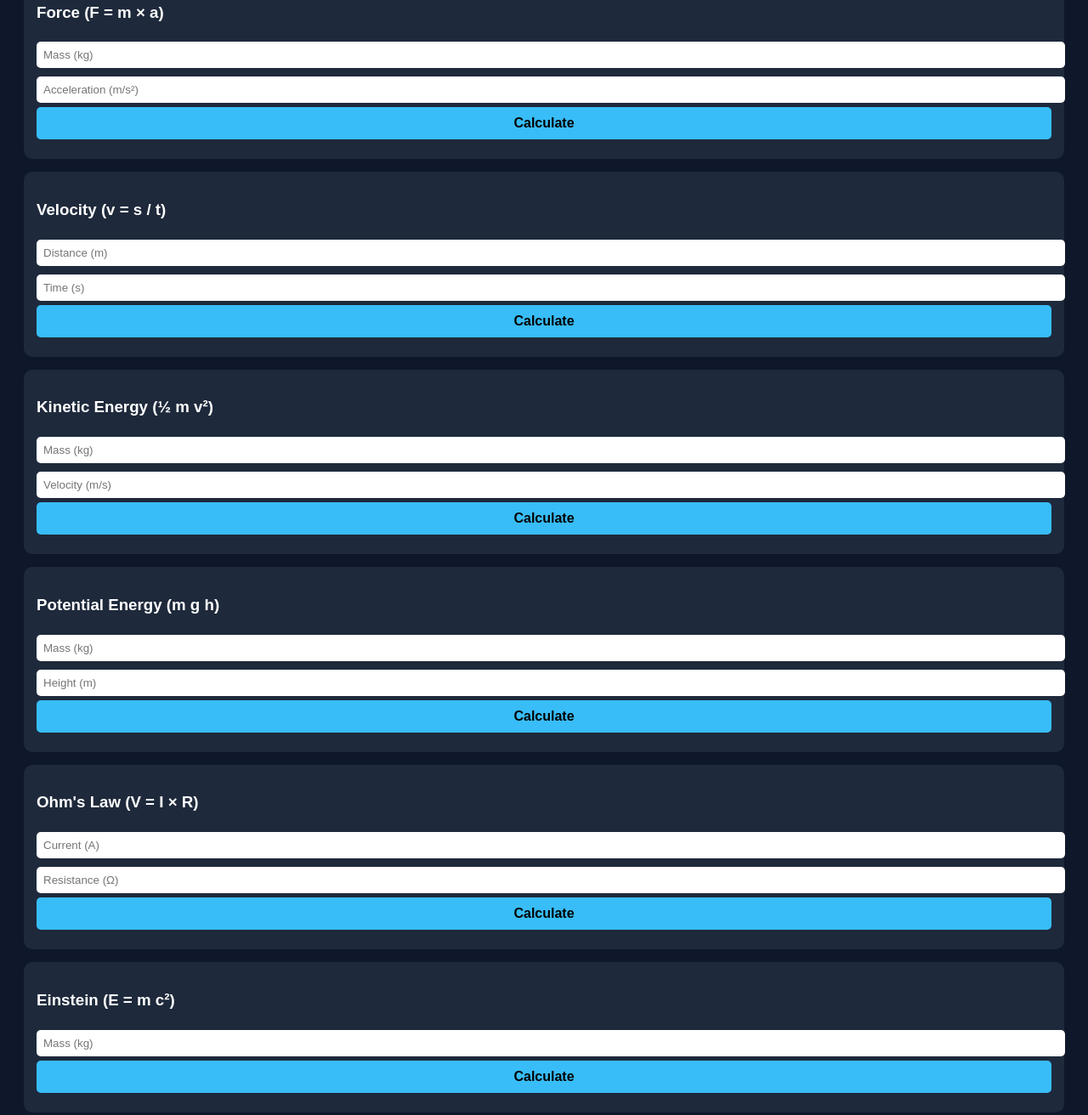
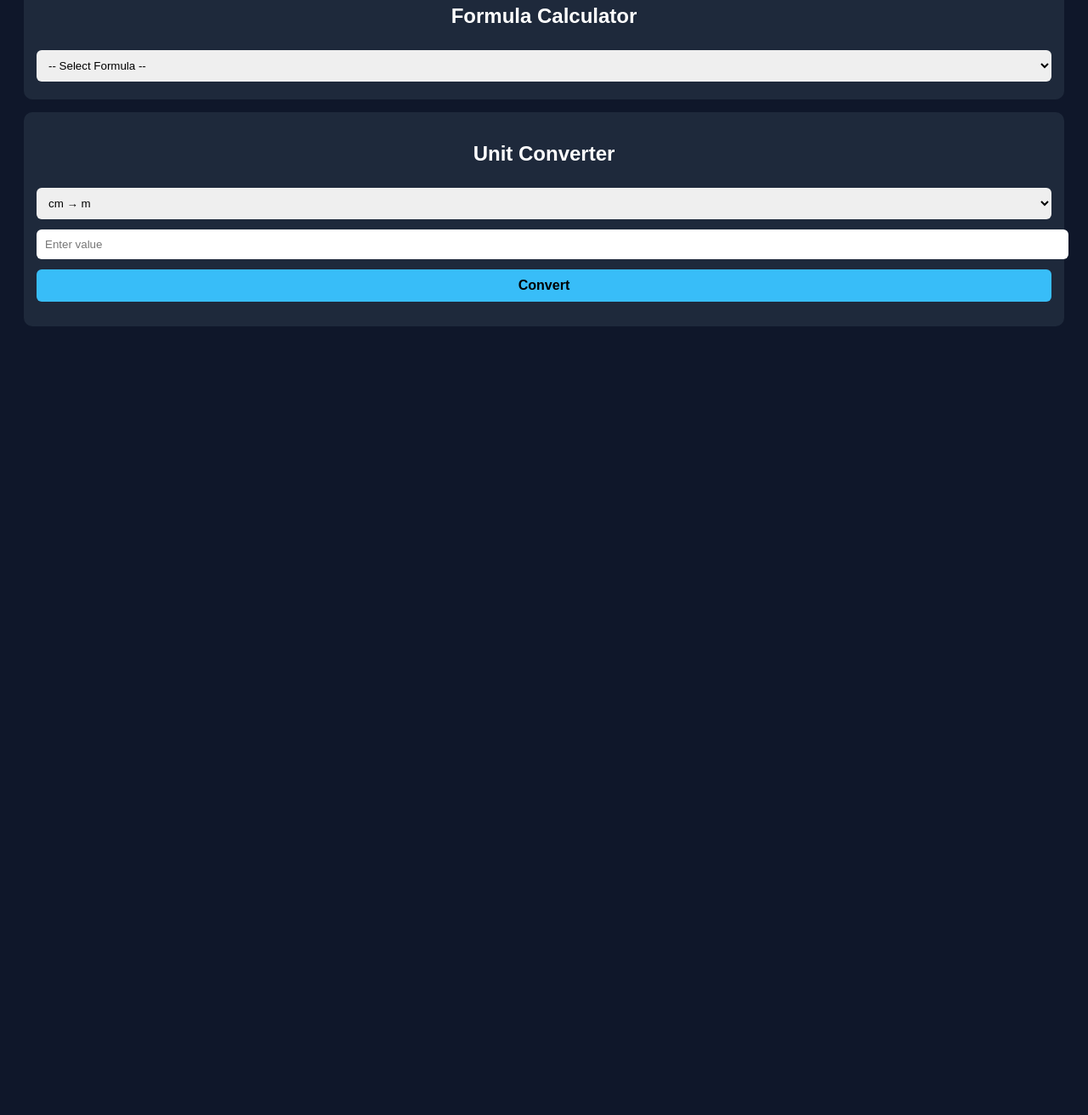
Before and after one commit to Thawtar1440/physics-app, a website: page www/index.html in a window 1280 px wide. Shown: the part 139-1451 px from the top of the page at 85% size. After the commit the page ends 800 px from the top, so only its background shows below. Drawn offline with Linux system fonts and the light colour scheme.

```diff
--- a/www/index.html
+++ b/www/index.html
@@ -1,36 +1,35 @@
 <!DOCTYPE html>
-<html>
+<html lang="en">
 <head>
 <meta charset="UTF-8">
-  <title>Physics Calculator</title>
+<title>Physics Calculator App</title>
 <meta name="viewport" content="width=device-width, initial-scale=1">
+
 <style>
 body {
   font-family: Arial, sans-serif;
   background: #0f172a;
-      color: #fff;
+  color: #ffffff;
   padding: 20px;
 }
-    h1 { text-align: center; }
+h1, h2 {
+  text-align: center;
+}
 .card {
   background: #1e293b;
   padding: 15px;
-      margin-bottom: 15px;
+  margin: 15px 0;
   border-radius: 10px;
 }
-    input {
+input, select, button {
   width: 100%;
-      padding: 8px;
-      margin: 5px 0;
-      border-radius: 5px;
+  padding: 10px;
+  margin: 6px 0;
+  border-radius: 6px;
   border: none;
 }
 button {
-      width: 100%;
-      padding: 10px;
   background: #38bdf8;
-      border: none;
-      border-radius: 5px;
   font-size: 16px;
   font-weight: bold;
 }
@@ -43,91 +42,125 @@
 </head>
 
 <body>
+
 <h1>⚛️ Physics Formula App</h1>
 
+<!-- Formula Calculator -->
 <div class="card">
-  <h3>Force (F = m × a)</h3>
-  <input id="m" placeholder="Mass (kg)">
-  <input id="a" placeholder="Acceleration (m/s²)">
-  <button onclick="force()">Calculate</button>
-  <div class="result" id="force"></div>
+<h2>Formula Calculator</h2>
+
+<select id="formula" onchange="showFormula()">
+  <option value="">-- Select Formula --</option>
+  <option value="speed">Speed (v = d / t)</option>
+  <option value="force">Force (F = m × a)</option>
+  <option value="ohm">Ohm's Law (V = I × R)</option>
+  <option value="ke">Kinetic Energy (½mv²)</option>
+</select>
+
+<div id="formulaBox"></div>
 </div>
 
+<!-- Unit Converter -->
 <div class="card">
-  <h3>Velocity (v = s / t)</h3>
-  <input id="s" placeholder="Distance (m)">
-  <input id="t" placeholder="Time (s)">
-  <button onclick="velocity()">Calculate</button>
-  <div class="result" id="velocity"></div>
-</div>
+<h2>Unit Converter</h2>
 
-<div class="card">
-  <h3>Kinetic Energy (½ m v²)</h3>
-  <input id="km" placeholder="Mass (kg)">
-  <input id="kv" placeholder="Velocity (m/s)">
-  <button onclick="ke()">Calculate</button>
-  <div class="result" id="ke"></div>
-</div>
+<select id="unit">
+  <option value="cm">cm → m</option>
+  <option value="km">km → m</option>
+  <option value="g">g → kg</option>
+</select>
 
-<div class="card">
-  <h3>Potential Energy (m g h)</h3>
-  <input id="pm" placeholder="Mass (kg)">
-  <input id="h" placeholder="Height (m)">
-  <button onclick="pe()">Calculate</button>
-  <div class="result" id="pe"></div>
-</div>
-
-<div class="card">
-  <h3>Ohm's Law (V = I × R)</h3>
-  <input id="i" placeholder="Current (A)">
-  <input id="r" placeholder="Resistance (Ω)">
-  <button onclick="ohm()">Calculate</button>
-  <div class="result" id="ohm"></div>
-</div>
-
-<div class="card">
-  <h3>Einstein (E = m c²)</h3>
-  <input id="em" placeholder="Mass (kg)">
-  <button onclick="einstein()">Calculate</button>
-  <div class="result" id="einstein"></div>
+<input id="uval" placeholder="Enter value">
+<button onclick="convert()">Convert</button>
+<div class="result" id="uout"></div>
 </div>
 
 <script>
-function force(){
-  let m = +document.getElementById("m").value;
-  let a = +document.getElementById("a").value;
-  document.getElementById("force").innerText = "F = " + (m*a) + " N";
+function showFormula(){
+  let f = document.getElementById("formula").value;
+  let box = document.getElementById("formulaBox");
+
+  if(f === "speed"){
+    box.innerHTML = `
+      <p>v = d / t</p>
+      Distance (m): <input id="d">
+      Time (s): <input id="t">
+      <button onclick="calcSpeed()">Calculate</button>
+      <div class="result" id="out"></div>
+    `;
   }
 
-function velocity(){
-  let s = +document.getElementById("s").value;
-  let t = +document.getElementById("t").value;
-  document.getElementById("velocity").innerText = "v = " + (s/t) + " m/s";
+  if(f === "force"){
+    box.innerHTML = `
+      <p>F = m × a</p>
+      Mass (kg): <input id="m">
+      Acceleration (m/s²): <input id="a">
+      <button onclick="calcForce()">Calculate</button>
+      <div class="result" id="out"></div>
+    `;
   }
 
-function ke(){
-  let m = +document.getElementById("km").value;
-  let v = +document.getElementById("kv").value;
-  document.getElementById("ke").innerText = "KE = " + (0.5*m*v*v) + " J";
+  if(f === "ohm"){
+    box.innerHTML = `
+      <p>V = I × R</p>
+      Current (A): <input id="i">
+      Resistance (Ω): <input id="r">
+      <button onclick="calcVolt()">Calculate</button>
+      <div class="result" id="out"></div>
+    `;
   }
 
-function pe(){
-  let m = +document.getElementById("pm").value;
-  let h = +document.getElementById("h").value;
-  document.getElementById("pe").innerText = "PE = " + (m*9.8*h) + " J";
+  if(f === "ke"){
+    box.innerHTML = `
+      <p>KE = ½ m v²</p>
+      Mass (kg): <input id="km">
+      Velocity (m/s): <input id="kv">
+      <button onclick="calcKE()">Calculate</button>
+      <div class="result" id="out"></div>
+    `;
+  }
 }
 
-function ohm(){
-  let i = +document.getElementById("i").value;
-  let r = +document.getElementById("r").value;
-  document.getElementById("ohm").innerText = "V = " + (i*r) + " V";
+function calcSpeed(){
+  let d = parseFloat(document.getElementById("d").value);
+  let t = parseFloat(document.getElementById("t").value);
+  document.getElementById("out").innerText =
+    "Speed = " + (d/t).toFixed(2) + " m/s";
 }
 
-function einstein(){
-  let m = +document.getElementById("em").value;
-  const c = 300000000;
-  document.getElementById("einstein").innerText = "E = " + (m*c*c) + " J";
+function calcForce(){
+  let m = parseFloat(document.getElementById("m").value);
+  let a = parseFloat(document.getElementById("a").value);
+  document.getElementById("out").innerText =
+    "Force = " + (m*a).toFixed(2) + " N";
+}
+
+function calcVolt(){
+  let i = parseFloat(document.getElementById("i").value);
+  let r = parseFloat(document.getElementById("r").value);
+  document.getElementById("out").innerText =
+    "Voltage = " + (i*r).toFixed(2) + " V";
+}
+
+function calcKE(){
+  let m = parseFloat(document.getElementById("km").value);
+  let v = parseFloat(document.getElementById("kv").value);
+  document.getElementById("out").innerText =
+    "Energy = " + (0.5*m*v*v).toFixed(2) + " J";
+}
+
+function convert(){
+  let v = parseFloat(document.getElementById("uval").value);
+  let u = document.getElementById("unit").value;
+  let r = "";
+
+  if(u === "cm") r = v/100 + " m";
+  if(u === "km") r = v*1000 + " m";
+  if(u === "g")  r = v/1000 + " kg";
+
+  document.getElementById("uout").innerText = "Result = " + r;
 }
 </script>
+
 </body>
 </html>
```
Lines whose indentation alone changed are shown as unchanged.
